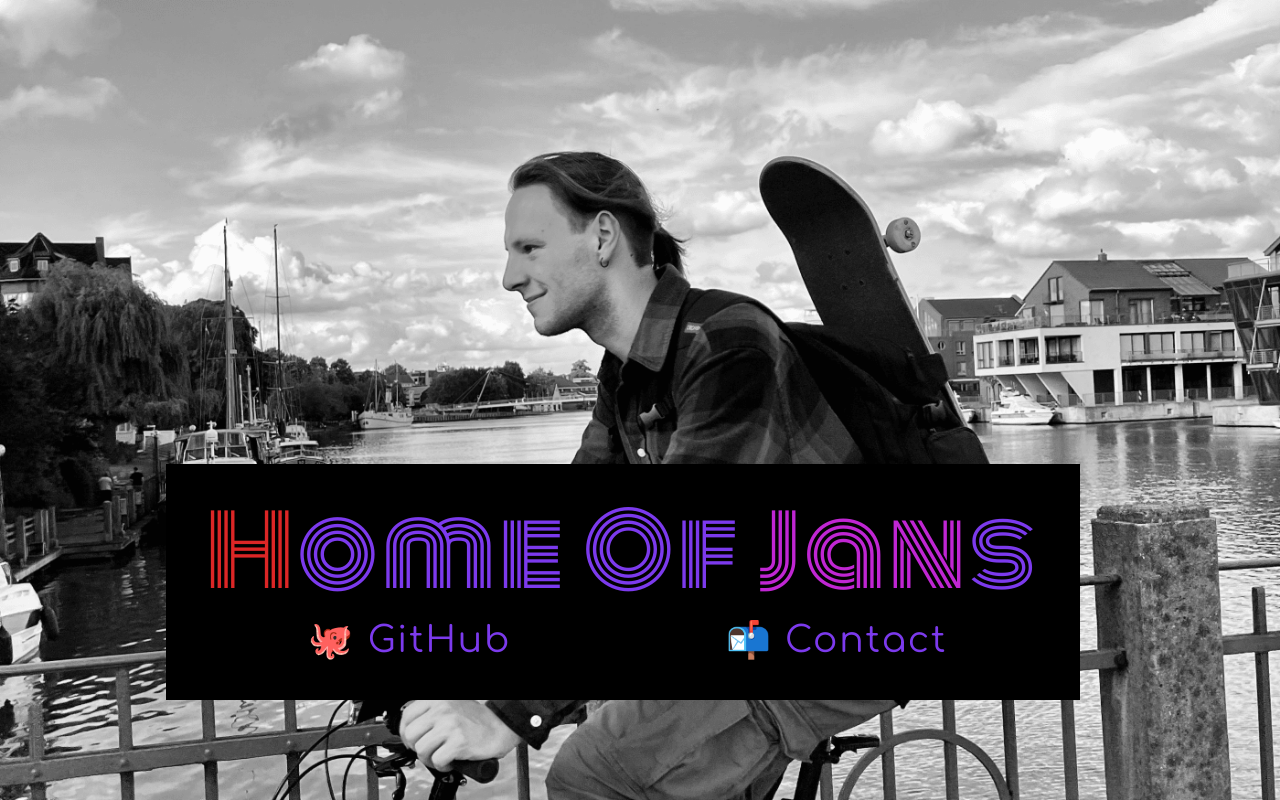
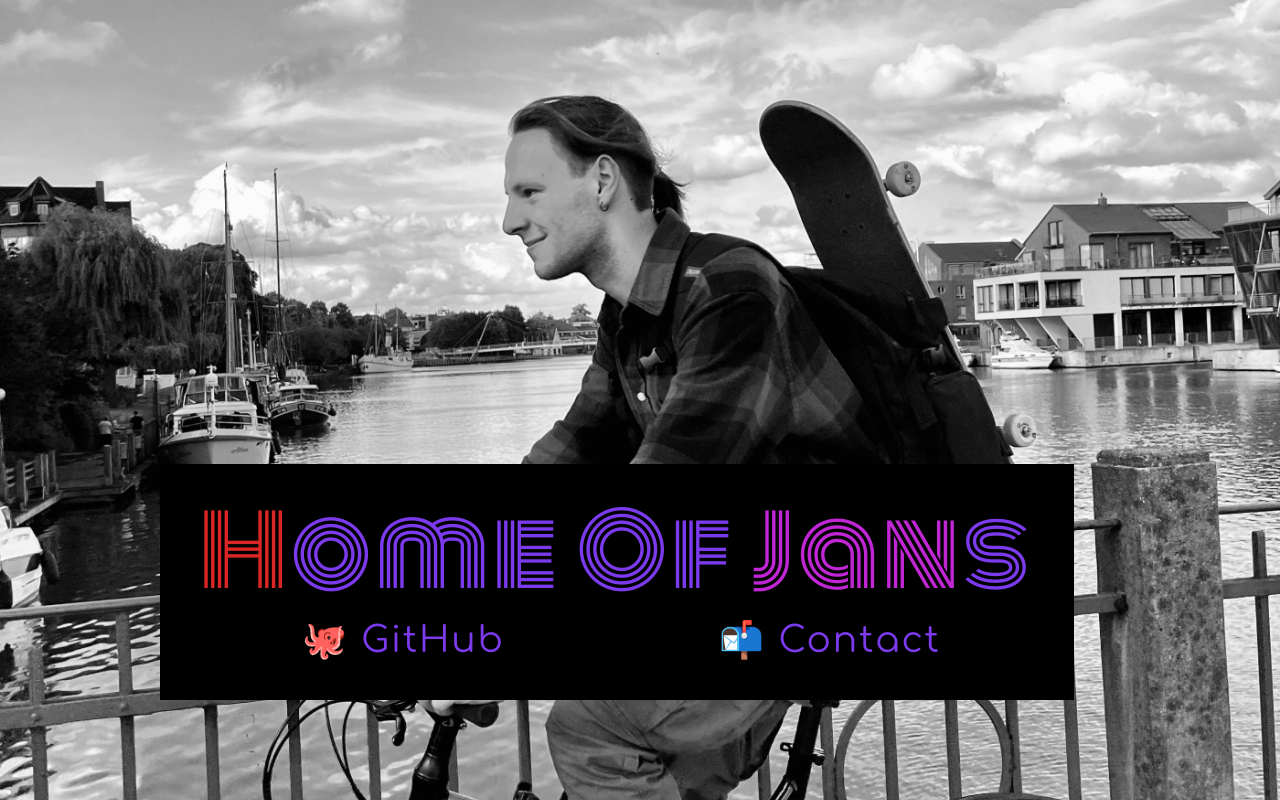
Before and after one commit to your-local-developer/homepage-minimal, a website built with Vite: page index.html in a window 1280 px wide. Built offline with nearby package versions, Linux system fonts and the light colour scheme.

Commit message:
fix aspect ratio

```diff
--- a/index.html
+++ b/index.html
@@ -13,8 +13,8 @@
 </head>
 
 <body class="bg-neutral-50">
-  <div class="absolute h-screen w-screen lg:overflow-hidden">
-    <div class="hidden lg:grid lg:grid-cols-2 lg:gap-5 right-20  bottom-[12.5%] xl:right-[12.5%] text-center mr-10 bg-black absolute z-10 p-10">
+  <div class="absolute h-screen w-screen">
+    <div class="hidden lg:grid lg:grid-cols-2 lg:gap-5 left-20  bottom-[12.5%] xl:left-[12.5%] text-center mr-10 bg-black absolute z-10 p-10">
         <div class="col-span-2">
           <h1 class="first-letter:text-red-600 font-monoton text-8xl tracking-wider text-violet-600 select-none">Home Of
             <span class="text-fuchsia-600">Jan</span>s
@@ -29,9 +29,9 @@
             class="font-comfortaa text-4xl tracking-wider text-violet-600 select-none">📬 Contact</a>
         </div>
       </div>
-    <div class="p-7 sm:p-14 md:p-20 lg:p-0 flex flex-col">
-      <div class="aspect-4 aspect-h-5 lg:aspect-none relative">
-        <img class="lg:h-full lg:w-full object-cover object-center" src="/IMG_7323_vyfdt5_c_scale,w_1400.png"
+    <div class="p-7 sm:p-14 md:p-20 lg:p-0 flex flex-col h-full">
+      <div class="relative h-full">
+        <img class="aspect-[4/3] lg:aspect-auto w-full h-full object-cover object-center lg:object-[center_25%]" src="/IMG_7323_vyfdt5_c_scale,w_1400.png"
           alt="Jan mit einem Skateboard auf dem Rücken am Fahrradfahren">
         <span class="absolute lg:hidden z-10 bg-[#333004] left-0 right-0 bottom-0 top-0 opacity-50">
 
--- a/package.json
+++ b/package.json
@@ -8,8 +8,10 @@
     "build": "tsc && vite build",
     "preview": "vite preview"
   },
+  "browserslist": [
+    "defaults"
+  ],
   "devDependencies": {
-    "@tailwindcss/aspect-ratio": "^0.4.0",
     "autoprefixer": "^10.4.8",
     "postcss": "^8.4.16",
     "tailwindcss": "^3.1.8",
--- a/tailwind.config.cjs
+++ b/tailwind.config.cjs
@@ -10,7 +10,6 @@ module.exports = {
     extend: {
       screens: {
         "xs": "460px",
-        "lg": "1149px"
       },
       fontFamily: {
         sans: ["'Comfortaa', cursive", ...defaultTheme.fontFamily.sans],
@@ -19,6 +18,5 @@ module.exports = {
     },
   },
   plugins: [
-    require('@tailwindcss/aspect-ratio')
   ],
 }
```
Also changed, not shown: pnpm-lock.yaml.
